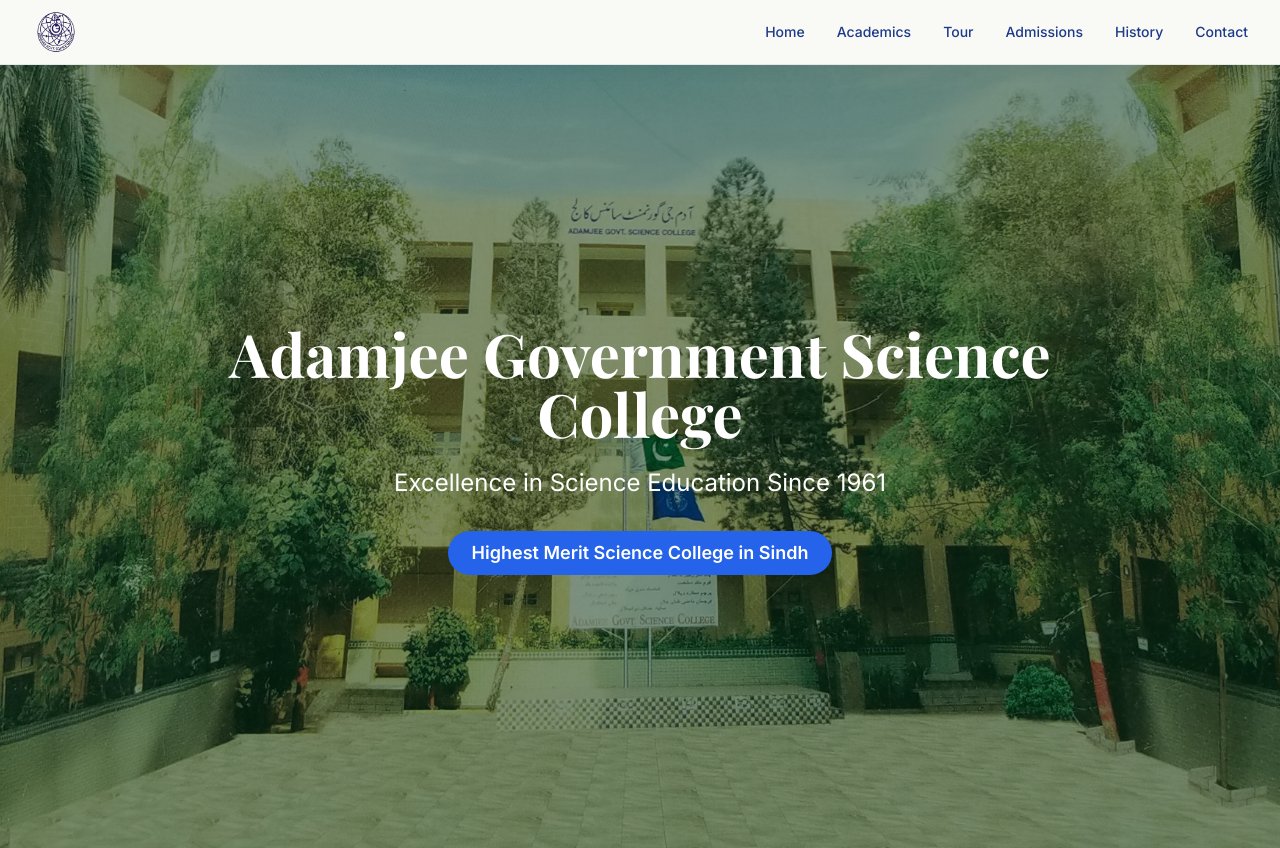
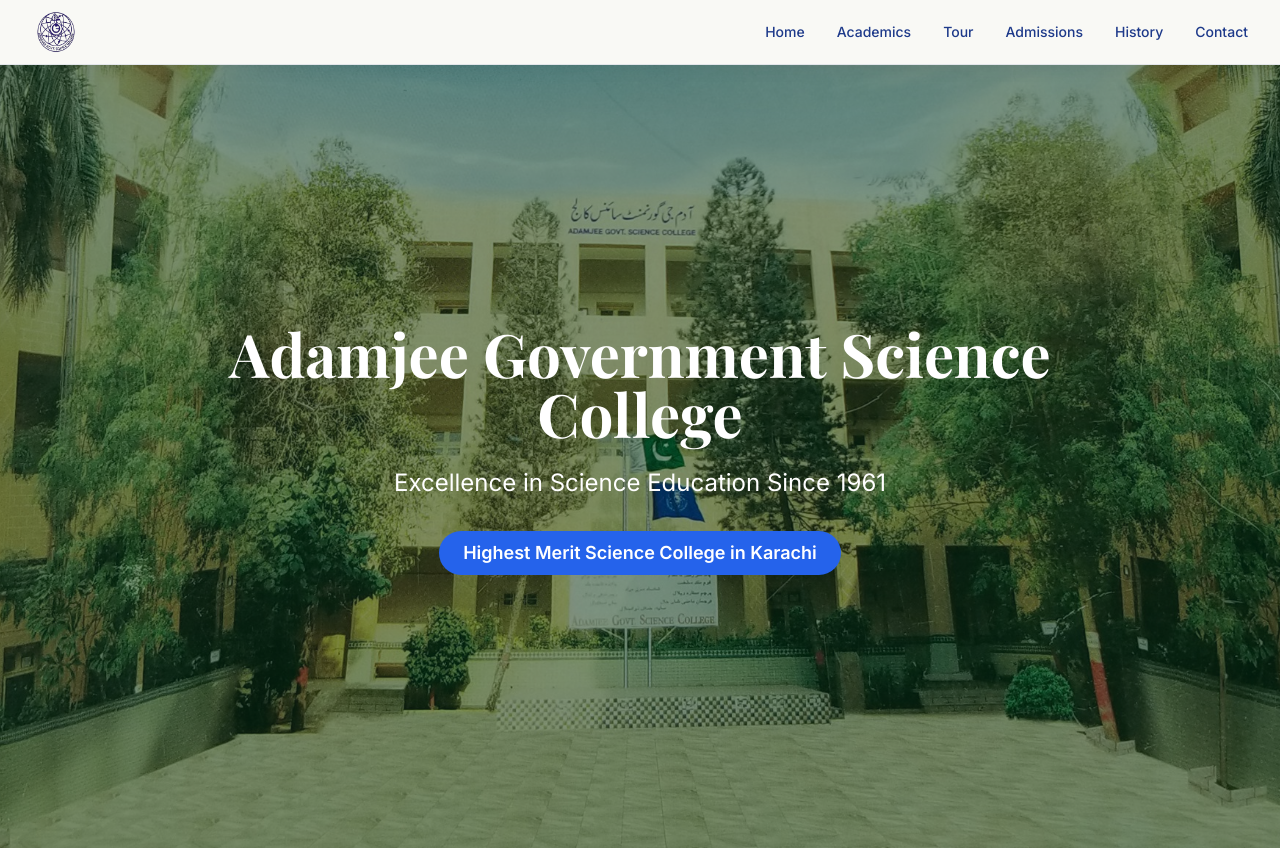
Before and after one commit to mansoorahmedsurti/Adamjee-Govt-Science-College-Site, a Next.js app: page / in a window 1280 px wide. Shown: the top 848 px of the page. Built offline with nearby package versions, Linux system fonts and the light colour scheme.

Commit message:
feat: Update hero section text
- Change 'Highest Merit Science College in Sindh' to 'Highest Merit Science College in Karachi'

```diff
--- a/app/page.tsx
+++ b/app/page.tsx
@@ -125,7 +125,7 @@
             <span
               className="inline-block px-6 py-2 rounded-full text-lg font-semibold bg-blue-accent text-white"
             >
-              Highest Merit Science College in Sindh
+              Highest Merit Science College in Karachi
             </span>
           </div>
           {/* Removed SECCAP button */}
```
